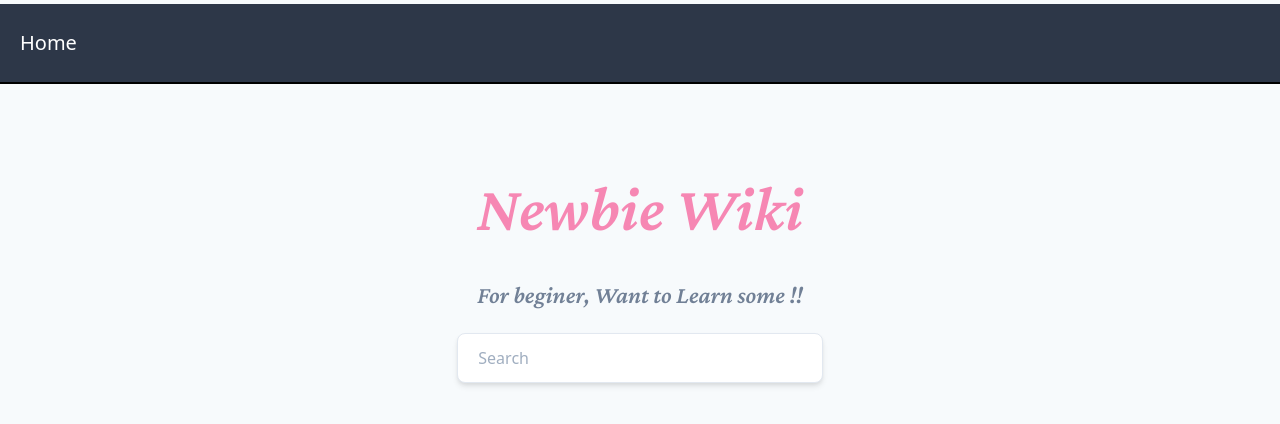
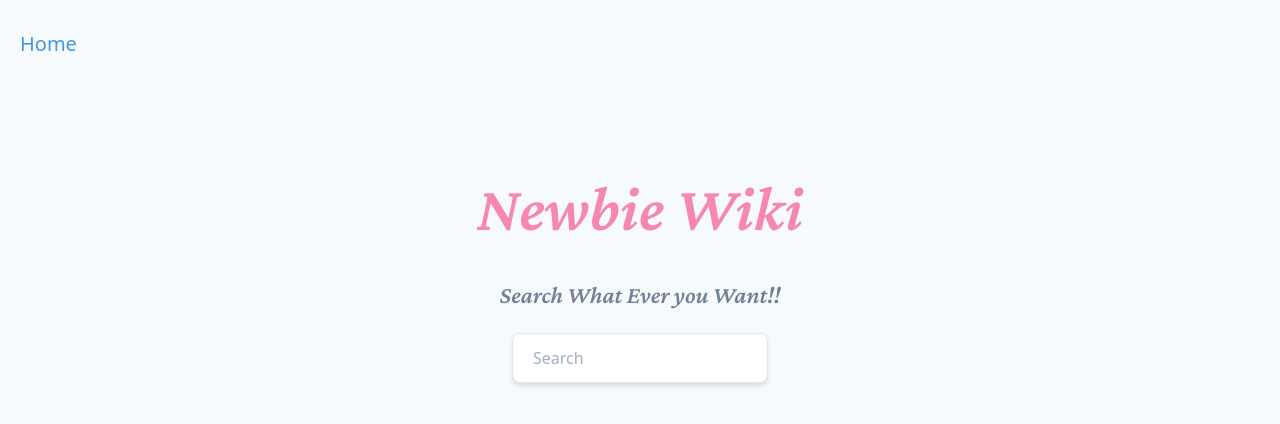
Before and after one commit to Tocktock/newbie-wiki, a Next.js app in the folder blueprint/: page / in a window 1280 px wide. Shown: the top 424 px of the page. Built offline with nearby package versions, Linux system fonts and the light colour scheme.

Commit message:
2012102339 mainpage - refactoring

```diff
--- a/blueprint/pages/_app.tsx
+++ b/blueprint/pages/_app.tsx
@@ -1,7 +1,7 @@
 import "../styles/index.css";
 import Head from "next/head";
 import type { AppProps } from "next/app";
-import Navbar from "../src/Components/Main/Navbar";
+import Navbar from "../src/Components/Navbar/Navbar";
 
 function MyApp({ Component, pageProps }: AppProps) {
   return (
--- a/blueprint/pages/index.tsx
+++ b/blueprint/pages/index.tsx
@@ -1,5 +1,5 @@
-import App from "../src/App";
+import MainPage from "../src/Components/MainPage";
 
 export default function IndexPage() {
-  return <App />;
+  return <MainPage />;
 }
--- /dev/null
+++ b/blueprint/src/Components/Main/MainPageContent.tsx
@@ -0,0 +1,17 @@
+import React from "react";
+
+interface Content {
+  title: String;
+  content: String;
+}
+
+const MainPageContent: React.FC<Content> = (props) => {
+  return (
+    <div className="flex flex-col w-full">
+      <div className="">{props.title}</div>
+      <div className="">{props.content}</div>
+    </div>
+  );
+};
+
+export default MainPageContent;
--- a/blueprint/src/Components/Main/HelloContent.tsx
+++ b/blueprint/src/Components/Main/MainPageHelloContent.tsx
@@ -1,7 +1,6 @@
 import React from "react";
-import Search from "../SearchBar/Search";
 
-const HelloContent: React.FC = (props) => {
+const MainPageHelloContent: React.FC = (props) => {
   return (
     <div className="main__content flex flex-col justify-center items-center content-center max-w-screen-md">
       <a href="/">
@@ -10,11 +9,10 @@ const HelloContent: React.FC = (props) => {
         </span>
       </a>
       <span className="font-crimsonText italic text-2xl text-gray-600 font-semibold m-5">
-        For beginer, Want to Learn some !!
+        Search What Ever you Want!!
       </span>
-      <Search />
     </div>
   );
 };
 
-export default HelloContent;
+export default MainPageHelloContent;
--- a/blueprint/src/Components/MainPage.tsx
+++ b/blueprint/src/Components/MainPage.tsx
@@ -1,11 +1,35 @@
 import React, { useState, InputHTMLAttributes } from "react";
-import HelloContent from "./Main/HelloContent";
+import MainPageContent from "./Main/MainPageContent";
+import HelloContent from "./Main/MainPageHelloContent";
+import Search from "./SearchBar/Search";
+
+interface DocData {
+  title: String;
+  content: String;
+}
 
 const MainPage: React.FC = (props) => {
+  const [docData, setDocData] = useState<DocData | null>(null);
+  const setDocDataCallBack = (data: DocData) => {
+    setDocData(data);
+  };
+
   return (
-    <div className="flex h-full w-full justify-center items-center content-center -mt-32">
-      <HelloContent />
-    </div>
+    <React.StrictMode>
+      <div className="flex flex-col h-100vh w-100vw justify-center items-center content-center -mt-32">
+        <div>
+          <HelloContent />
+        </div>
+        <div className="w-1/5">
+          <Search />
+        </div>
+        {docData != null && (
+          <div>
+            <MainPageContent title={docData.title} content={docData.content} />
+          </div>
+        )}
+      </div>
+    </React.StrictMode>
   );
 };
 
--- a/blueprint/src/Components/Main/Navbar.tsx
+++ b/blueprint/src/Components/Navbar/Navbar.tsx
@@ -8,8 +8,8 @@ interface Props {
 
 const Navbar: React.FC<Props> = (props) => {
   return (
-    <div className="fixed top-1 z-50 h-20 w-full m-auto text-xl border-b-2 border-black bg-gray-800 flex content-center justify-between items-center ">
-      <div className="text-white ml-5">
+    <div className="fixed top-1 z-50 h-20 w-full m-auto text-xl content-center justify-between items-center ">
+      <div className="text-blue-500 ml-5">
         <Link href="/">
           <a>Home</a>
         </Link>
--- a/blueprint/src/Components/SearchBar/DropData.tsx
+++ b/blueprint/src/Components/SearchBar/DropData.tsx
@@ -11,7 +11,7 @@ interface Source {
 
 const DropData: React.FC<Data> = (props) => {
   const [sideData, setSideData] = useState<string>("");
-  const hoverEvent = (e) => {
+  const hoverEvent = () => {
     setSideData(props.source.contents);
   };
   const mouseLeaveEvnet = () => {
@@ -24,7 +24,7 @@ const DropData: React.FC<Data> = (props) => {
       onMouseEnter={hoverEvent}
       onMouseLeave={mouseLeaveEvnet}
     >
-      <div className="p-3 dropdata w-full">
+      <div className="p-3 dropdata w-full cursor-pointer">
         <div className="dropdata__header border-b pb-2 mb-2">
           {props.source.title}
         </div>
--- a/blueprint/src/Components/SearchBar/Search.tsx
+++ b/blueprint/src/Components/SearchBar/Search.tsx
@@ -8,6 +8,7 @@ const Search: React.FC = (props) => {
   const debouncedQuery = useDebounce(query, 500);
   const { result, isLoading } = useSearchData(debouncedQuery);
   const [focusOn, setFocusOn] = useState<Boolean>(false);
+
   return (
     <form
       action=""
--- a/blueprint/src/Components/SearchBar/SearchResult.tsx
+++ b/blueprint/src/Components/SearchBar/SearchResult.tsx
@@ -7,8 +7,6 @@ interface Props {
 }
 
 const SearchDropMenu: React.FC<Props> = (props) => {
-  const [resultFocusOut, setResultFocusOut] = useState<Boolean>(false);
-
   const result = Object.values(props.data).map((value) => (
     <DropData key={value._id} source={value._source} />
   ));
```
